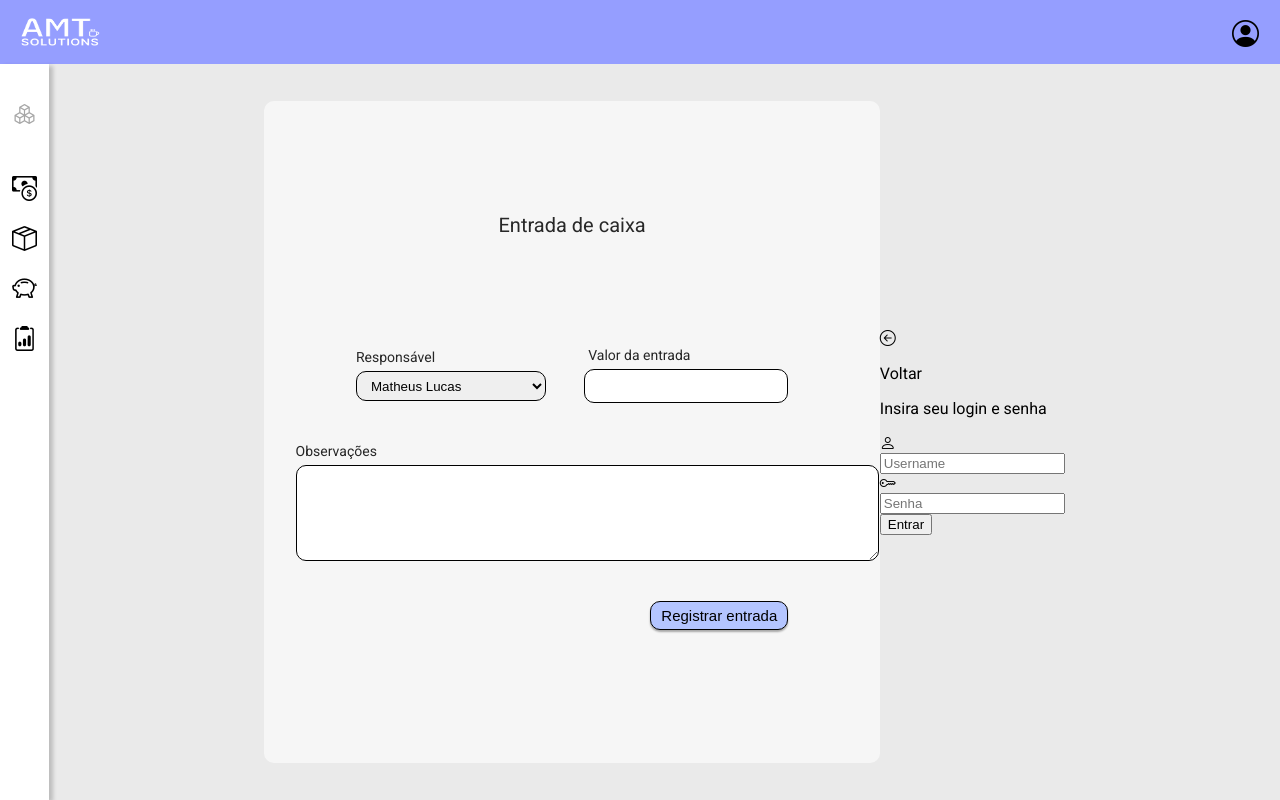
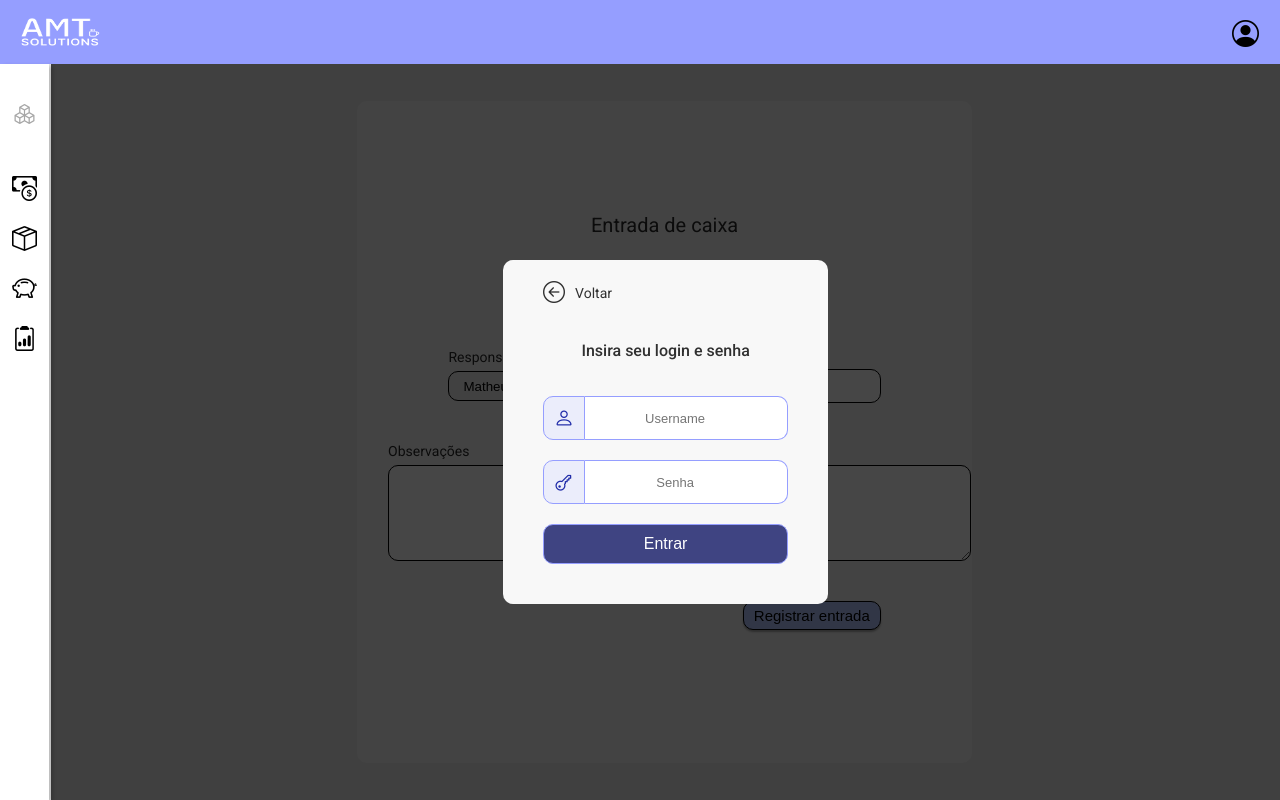
Before and after one commit to tallesdecosta/amt-solutions, a PHP site: page /html/entradaDeCaixa.html in a window 1280 px wide. Run offline with PHP 8.4, Linux system fonts and the light colour scheme; some web fonts are replaced.

Commit message:
upload autenticação de gestor + entrada de caixa

```diff
--- a/projeto/css/entradaDeCaixa.css
+++ b/projeto/css/entradaDeCaixa.css
@@ -139,3 +139,123 @@ label{
     color: rgba(0, 0, 0, 0.848);
     font-size: 14px;
 }
+
+
+
+.secall .app .verifacess{
+    display: flex;
+    justify-content: center;
+    align-items: center;
+    position: absolute;
+    background-color: rgba(0, 0, 0, 0.726);
+    width: 96%;
+    height: 92%;
+    right: 0;
+    bottom: 0;
+}
+
+
+.secall .app .verifacess .popup{
+    display: flex;
+    flex-direction: column;
+    padding: 20px 40px 40px 40px;
+    border-radius: 10px;
+    background-color: #f8f8f8;
+    justify-content: center;
+    align-items: center;
+    gap: 20px;
+}
+
+.secall .app .verifacess .popup .p1{
+    color: #000000ce;
+    font-weight: 500;
+}
+
+.secall .app .verifacess .popup .campos{
+    display: flex;
+
+}
+
+.secall .app .verifacess .popup .campos .usericon{
+    display: flex;
+    justify-content: center;
+    align-items: center;
+    font-size: 20px;
+    border-top-left-radius: 10px;
+    border-bottom-left-radius: 10px;
+    background-color: #d1d5ff57;
+    width: 40px;
+    height: 42px;
+    border: 1px solid #959EFF;
+    color: #202CA9;
+
+}
+
+.secall .app .verifacess .popup .campos input{
+    display: flex;
+    justify-content: center;
+    align-items: center;
+    font-size: 14px;
+    border-top-right-radius: 10px;
+    border-bottom-right-radius: 10px;
+    background-color: white;
+    width: 40px;
+    height: 40px;
+    border: 1px solid #959EFF;
+    width: 180px;
+    border-left: 0px;
+    padding-left: 20px;
+}
+
+.secall .app .verifacess .popup .campos input::placeholder{
+    font-size: 13px;
+    margin: auto;
+    text-align: center;
+    transform: translateX(-20px);
+    font-weight: 500;
+}
+
+.iconsenha{
+    transform: rotate(-45deg);
+}
+
+.secall .app .verifacess .popup .but{
+    display: flex;
+    justify-content: center;
+    align-items: center;
+    font-size: 16px;
+    border-radius: 10px;
+    background-color: #3F4482;
+    min-width: 100%;
+    height: 40px;
+    border: 1px solid #959EFF;
+    width: 180px;
+    color: white;
+    font-weight: 500;
+    cursor: pointer;
+}
+
+.secall .app .verifacess .popup .but:hover{
+    background-color: #b9bfff;
+    border: 1px solid #6363639f;
+    color: black;
+}
+
+.secall .app .verifacess .popup .voltar{
+    width: 100%;
+    display: flex;
+    gap: 10px;
+    align-items: center;
+    color: #000000ce;
+}
+
+.secall .app .verifacess .popup .voltar p{
+    margin: 0;
+    font-size: 14px;
+    cursor: pointer;
+}
+
+.secall .app .verifacess .popup .voltar i{
+    font-size: 22px;
+    cursor: pointer;
+}
```
